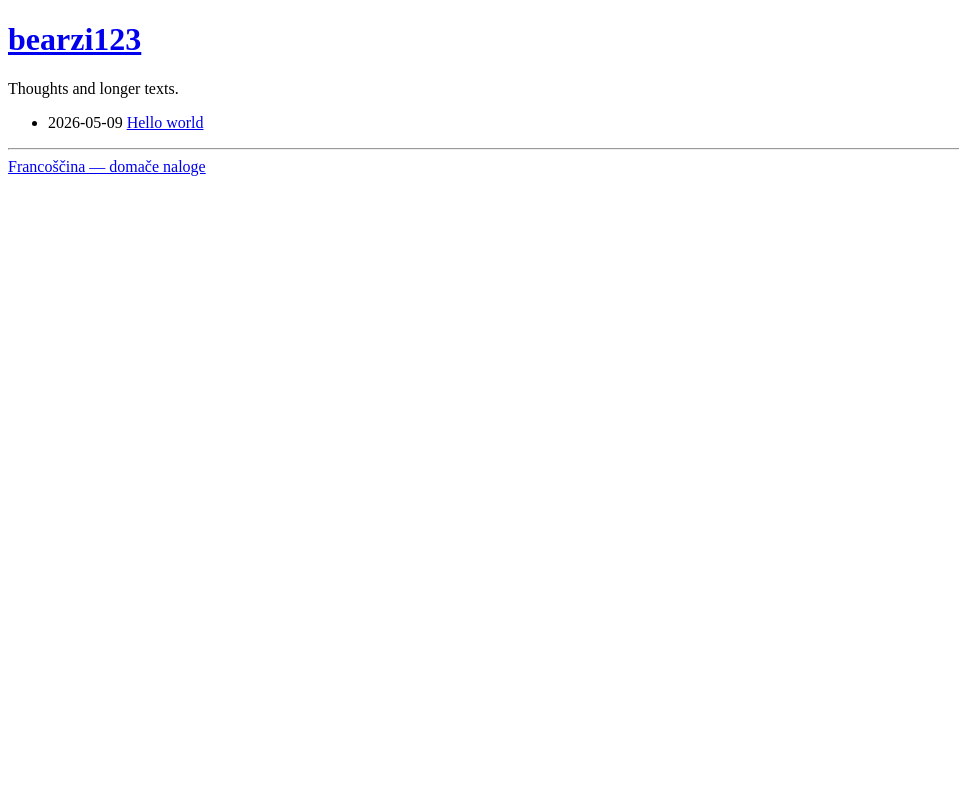
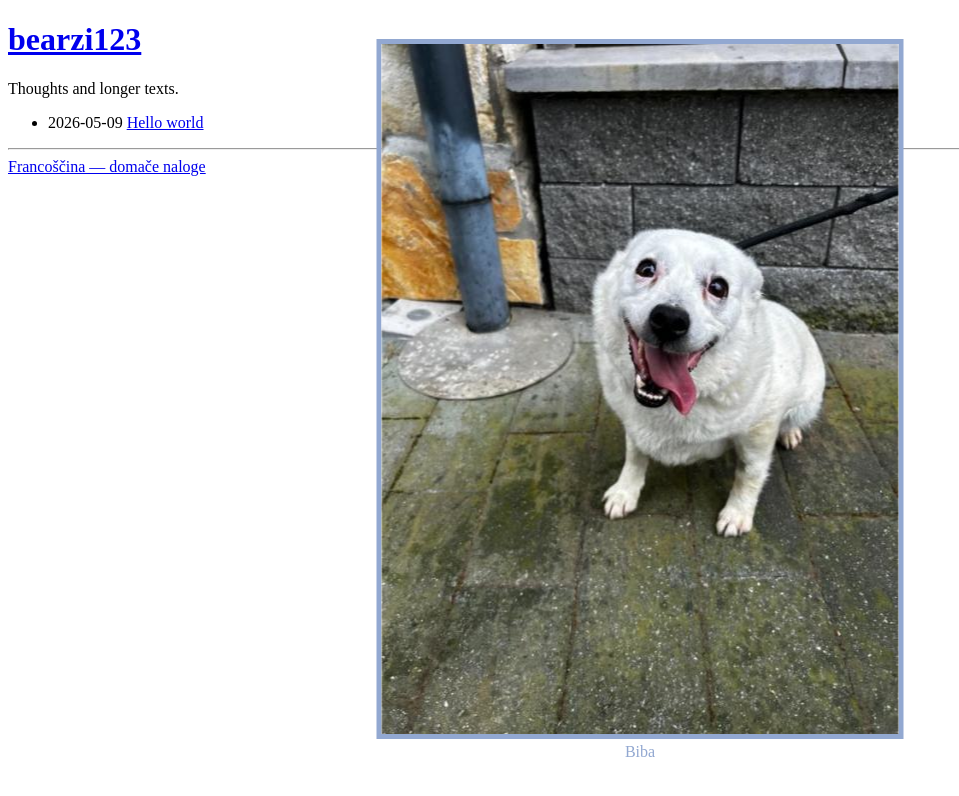
Before and after one commit to bearzi123/bearzi123.github.io, a plain HTML site: page index.html in a window 1280 px wide. Shown: the whole page, without its empty margins (0-959 px from the left). Drawn offline with Linux system fonts and the light colour scheme.

Commit message:
Biba ajoutée

```diff
--- a/index.html
+++ b/index.html
@@ -1,5 +1,17 @@
 <!DOCTYPE html>
 <html lang="en">
+<style>
+figure.centered {
+    position: fixed;
+    top: 50%;
+    left: 50%;
+    transform: translate(-50%, -50%);
+    text-align: center;
+    margin: 0;
+}
+img.border {border: 5px solid #92a8d1;}
+figcaption {color: #92a8d1;}
+</style>
 <head>
     <meta charset="UTF-8">
     <meta name="viewport" content="width=device-width, initial-scale=1.0">
@@ -20,5 +32,9 @@
     <nav>
         <a href="francoscina/">Francoščina — domače naloge</a>
     </nav>
+    <figure class="centered">
+        <img src="./img/biba.jpg" alt="biba_pes" class="border" title="biba">
+        <figcaption>Biba</figcaption>
+    </figure>
 </body>
 </html>
```
Also changed, not shown: img/biba.jpg (added), 1 other file.
